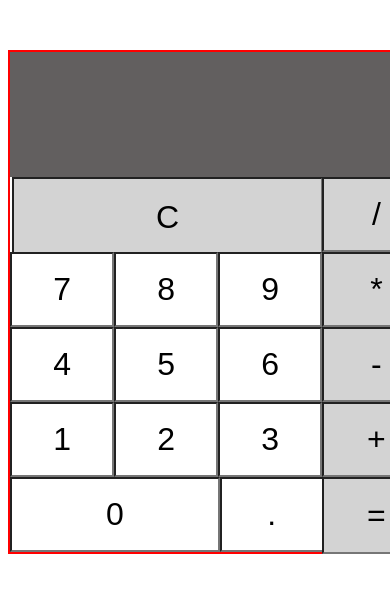
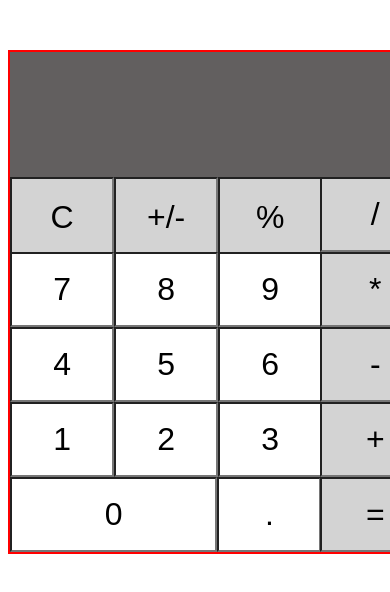
Before and after one commit to tsinat08/calculator, a React (Create React App) app: page / in a window 390 px wide. Shown: the top 592 px of the page. Built offline with nearby package versions, Linux system fonts and the light colour scheme.

Commit message:
fixing error with iphone

```diff
--- a/src/App.css
+++ b/src/App.css
@@ -9,13 +9,12 @@
     position: absolute;
     right: 3px;
     top: 25%;
-    width: 25%;
+    width: 25.5%;
     height: 75%;
 }
 .clear-sign{
     width: 75%;
     height: 15%;
-    text-align: center;
     background: #fff;
     color: #000;
 }
--- a/src/components/Clear/Clear.css
+++ b/src/components/Clear/Clear.css
@@ -1,5 +1,5 @@
 .clear {
-    width: 96%;
+    width: 30.5%;
     height: 100%;
     font-size: 200%;
     text-align: center;
--- a/src/components/Equals/Equals.css
+++ b/src/components/Equals/Equals.css
@@ -1,6 +1,6 @@
 .equals {
     width: 96%;
-    height: 19%;
+    height: 18.5%;
     font-size: 200%;
     text-align: center;
     background: lightgray;
--- a/src/components/Numbers/Numbers.css
+++ b/src/components/Numbers/Numbers.css
@@ -15,15 +15,11 @@
     background: #fff;
     color: #000;
 }
-.numbers0{
-    width: 64%;
+.numbers0 {
+    width: 63.3%;
     height: 23%;
     font-size: 200%;
     text-align: center;
     background: #fff;
     color: #000;
-    /*border-color: red;*/
-    /*padding: 0 2px 2px;*/
-    /*position: relative;*/
-    /*left: 25.5%;*/
 }
--- a/src/components/Percent/Percent.css
+++ b/src/components/Percent/Percent.css
@@ -0,0 +1,8 @@
+.percent{
+    width: 30.5%;
+    height: 100%;
+    font-size: 200%;
+    text-align: center;
+    background: lightgray;
+    color: #000;
+}
--- a/src/components/Percent/Percent.js
+++ b/src/components/Percent/Percent.js
@@ -5,9 +5,7 @@ class Percent extends Component {
 
     render() {
         return (
-            <div>
-                <input className='clear' value='C' onClick={this.handleClear} readOnly />
-            </div>
+                <input className='percent' value='%' readOnly />
         )
     }
 
--- a/src/components/Sign/Sign.css
+++ b/src/components/Sign/Sign.css
@@ -0,0 +1,8 @@
+.sign{
+    width: 30.5%;
+    height: 100%;
+    font-size: 200%;
+    text-align: center;
+    background: lightgray;
+    color: #000;
+}
--- a/src/components/Sign/Sign.js
+++ b/src/components/Sign/Sign.js
@@ -5,9 +5,7 @@ class Sign extends Component {
 
     render() {
         return (
-            <div>
-                <input className='clear' value='C' onClick={this.handleClear} readOnly />
-            </div>
+                <input className='sign' value='+/-' readOnly />
         )
     }
 
```
